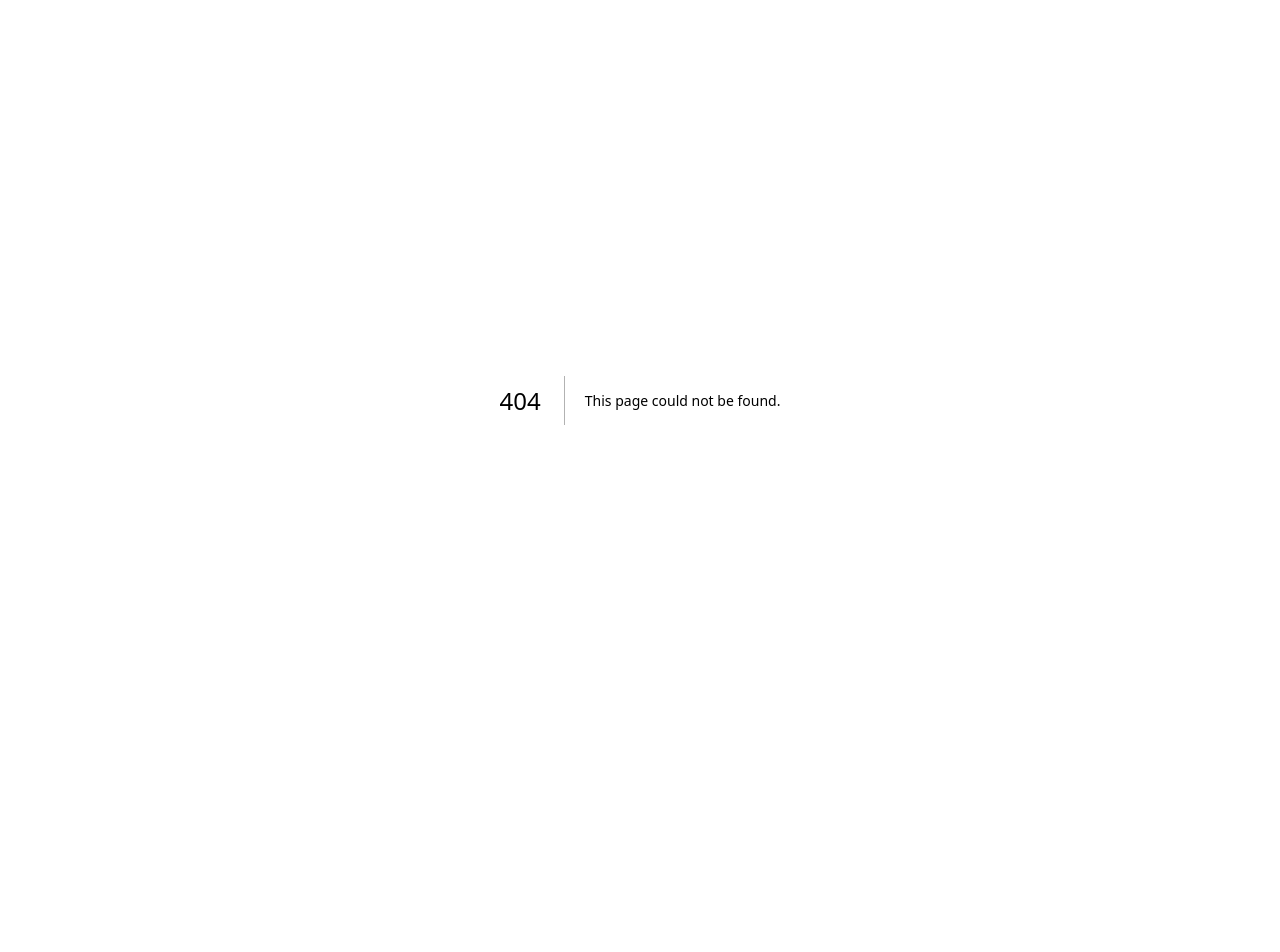
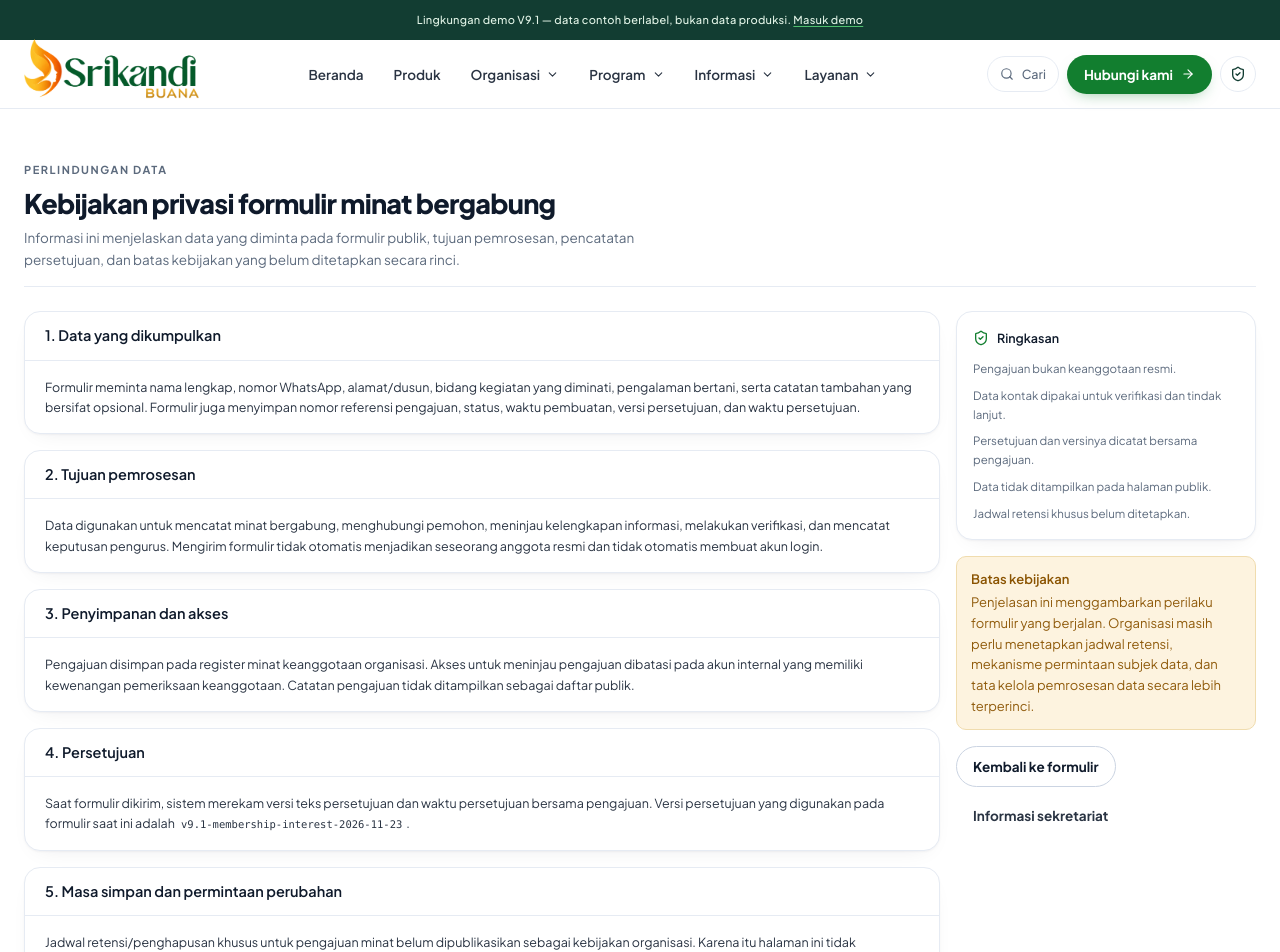
Before and after one commit to teknik-informer/Srikandi-Buana, a Next.js app: page /privasi in a window 1280 px wide. Before the commit this address had no page. Shown: the top 952 px of the page. Before the commit the page ends 800 px from the top, so only its background shows below. Built offline with nearby package versions, Linux system fonts and the light colour scheme.

Commit message:
Add transparent public privacy notice for membership interest form

```diff
--- /dev/null
+++ b/src/app/(public)/privasi/page.tsx
@@ -0,0 +1,90 @@
+import type { Metadata } from "next";
+import Link from "next/link";
+import { ShieldCheck } from "lucide-react";
+import { Card, CardHeader, Notice, PageHeader } from "@/components/ui";
+
+export const metadata: Metadata = {
+  title: "Kebijakan Privasi",
+  description: "Penjelasan pemrosesan data pada formulir minat bergabung Srikandi Buana.",
+};
+
+export default function PrivasiPage() {
+  return (
+    <div className="sb-shell py-12">
+      <PageHeader
+        eyebrow="Perlindungan data"
+        title="Kebijakan privasi formulir minat bergabung"
+        description="Informasi ini menjelaskan data yang diminta pada formulir publik, tujuan pemrosesan, pencatatan persetujuan, dan batas kebijakan yang belum ditetapkan secara rinci."
+      />
+
+      <div className="mt-6 grid gap-4 lg:grid-cols-[minmax(0,1fr)_300px]">
+        <div className="space-y-4">
+          <Card>
+            <CardHeader title="1. Data yang dikumpulkan" />
+            <div className="px-5 py-4 text-[12.5px] leading-relaxed text-ink2">
+              Formulir meminta nama lengkap, nomor WhatsApp, alamat/dusun, bidang kegiatan yang diminati, pengalaman bertani, serta catatan tambahan yang bersifat opsional. Formulir juga menyimpan nomor referensi pengajuan, status, waktu pembuatan, versi persetujuan, dan waktu persetujuan.
+            </div>
+          </Card>
+
+          <Card>
+            <CardHeader title="2. Tujuan pemrosesan" />
+            <div className="px-5 py-4 text-[12.5px] leading-relaxed text-ink2">
+              Data digunakan untuk mencatat minat bergabung, menghubungi pemohon, meninjau kelengkapan informasi, melakukan verifikasi, dan mencatat keputusan pengurus. Mengirim formulir tidak otomatis menjadikan seseorang anggota resmi dan tidak otomatis membuat akun login.
+            </div>
+          </Card>
+
+          <Card>
+            <CardHeader title="3. Penyimpanan dan akses" />
+            <div className="px-5 py-4 text-[12.5px] leading-relaxed text-ink2">
+              Pengajuan disimpan pada register minat keanggotaan organisasi. Akses untuk meninjau pengajuan dibatasi pada akun internal yang memiliki kewenangan pemeriksaan keanggotaan. Catatan pengajuan tidak ditampilkan sebagai daftar publik.
+            </div>
+          </Card>
+
+          <Card>
+            <CardHeader title="4. Persetujuan" />
+            <div className="px-5 py-4 text-[12.5px] leading-relaxed text-ink2">
+              Saat formulir dikirim, sistem merekam versi teks persetujuan dan waktu persetujuan bersama pengajuan. Versi persetujuan yang digunakan pada formulir saat ini adalah <code className="rounded bg-paper px-1 py-0.5 text-[10.5px]">v9.1-membership-interest-2026-11-23</code>.
+            </div>
+          </Card>
+
+          <Card>
+            <CardHeader title="5. Masa simpan dan permintaan perubahan" />
+            <div className="px-5 py-4 text-[12.5px] leading-relaxed text-ink2">
+              Jadwal retensi/penghapusan khusus untuk pengajuan minat belum dipublikasikan sebagai kebijakan organisasi. Karena itu halaman ini tidak menjanjikan masa simpan tertentu. Untuk permintaan koreksi atau penarikan minat, pemohon dapat menghubungi Sekretariat melalui kanal organisasi yang telah disahkan; kanal kontak resmi belum tercatat pada registry publik saat ini.
+            </div>
+          </Card>
+
+          <Card>
+            <CardHeader title="6. Pembagian data" />
+            <div className="px-5 py-4 text-[12.5px] leading-relaxed text-ink2">
+              Data pengajuan tidak menjadi informasi publik dan tidak ditampilkan pada website. Penggunaan untuk keperluan lain di luar proses minat dan verifikasi keanggotaan memerlukan dasar serta persetujuan yang sesuai. Rincian perjanjian pengolahan data dengan penyedia layanan teknis belum dipublikasikan pada halaman ini.
+            </div>
+          </Card>
+        </div>
+
+        <aside className="space-y-4">
+          <Card className="p-4">
+            <div className="flex items-center gap-2 text-[12.5px] font-semibold text-ink">
+              <ShieldCheck size={16} className="text-primary-700" />
+              Ringkasan
+            </div>
+            <ul className="mt-3 space-y-2 text-[11.5px] leading-relaxed text-muted">
+              <li>Pengajuan bukan keanggotaan resmi.</li>
+              <li>Data kontak dipakai untuk verifikasi dan tindak lanjut.</li>
+              <li>Persetujuan dan versinya dicatat bersama pengajuan.</li>
+              <li>Data tidak ditampilkan pada halaman publik.</li>
+              <li>Jadwal retensi khusus belum ditetapkan.</li>
+            </ul>
+          </Card>
+          <Notice tone="warning" title="Batas kebijakan">
+            Penjelasan ini menggambarkan perilaku formulir yang berjalan. Organisasi masih perlu menetapkan jadwal retensi, mekanisme permintaan subjek data, dan tata kelola pemrosesan data secara lebih terperinci.
+          </Notice>
+          <div className="flex flex-wrap gap-2">
+            <Link href="/gabung" className="sb-btn sb-btn-outline">Kembali ke formulir</Link>
+            <Link href="/kontak" className="sb-btn sb-btn-ghost">Informasi sekretariat</Link>
+          </div>
+        </aside>
+      </div>
+    </div>
+  );
+}
```
